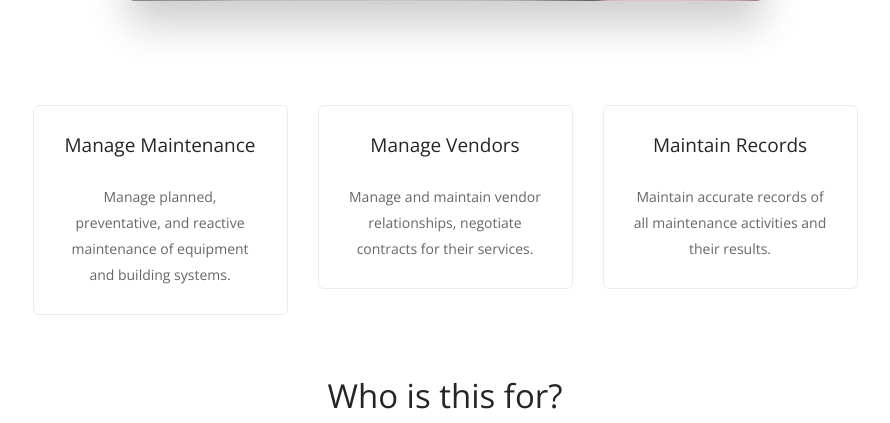
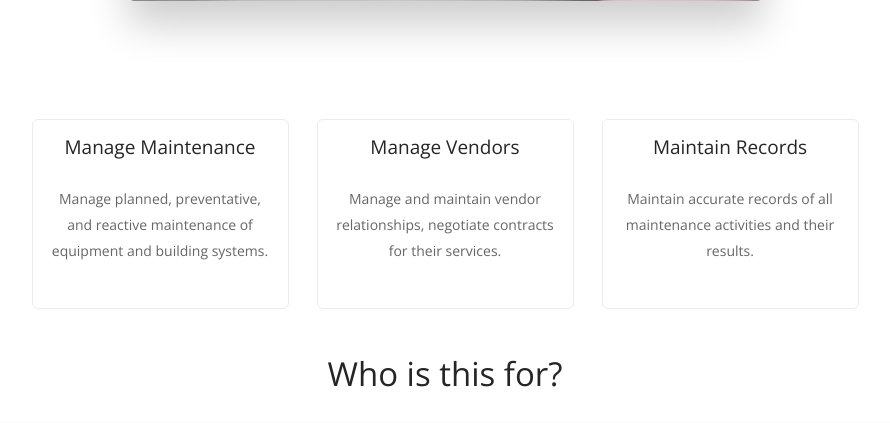
Before and after one commit to Euaell/Lindenmuth_Deploy, a PHP site: page /fm.html in a window 1280 px wide. Shown: the part 1037-1460 px from the top of the page, without its empty margins (195-1085 px from the left). Run offline with PHP 8.4, Linux system fonts and the light colour scheme; some web fonts are replaced.

Commit message:
Refactor about.html and custom.css

```diff
--- a/css/custom.css
+++ b/css/custom.css
@@ -71,7 +71,7 @@
 }
 
 /* Set the first column text-center */
-.pm-table td:first-child {
+.pm-table td {
     text-align: center;
 }
 
@@ -93,7 +93,6 @@
     .contact-address-text {
         margin-top: 1rem !important;
     }
-
 }
 
 .home-image-link {
@@ -195,3 +194,12 @@ footer ul {
     flex-direction: column !important;
     justify-content: space-between;
 }
+
+.fm-elements > div {
+    height: 100%;
+    padding: 1rem !important;
+}
+
+.fm-elements {
+    padding: 1rem !important;
+}
--- a/fm.html
+++ b/fm.html
@@ -183,7 +183,7 @@
             <section class="fm-boxes-container">
                 <div class="container fm-boxes-container">
                     <div class="row justify-content-center">
-                        <div class="col-md-6 col-lg-3">
+                        <div class="col-md-6 col-lg-3 fm-elements">
                             <div class="pricing pricing-2 boxed boxed--border boxed--md text-center">
                                 <h4>Manage Maintenance</h4>
                                 <p>
@@ -191,7 +191,7 @@
                                 </p>
                             </div>
                         </div>
-                        <div class="col-md-6 col-lg-3">
+                        <div class="col-md-6 col-lg-3 fm-elements">
                             <div class="pricing pricing-2 boxed boxed--border boxed--md text-center">
                                 <h4>Manage Vendors</h4>
                                 <p>
@@ -199,7 +199,7 @@
                                 </p>
                             </div>
                         </div>
-                        <div class="col-md-6 col-lg-3">
+                        <div class="col-md-6 col-lg-3 fm-elements">
                             <div class="pricing pricing-2 boxed boxed--border boxed--md text-center">
                                 <h4>Maintain Records</h4>
                                 <p>
```
Also changed, not shown: about.html (+2 -5 lines).
